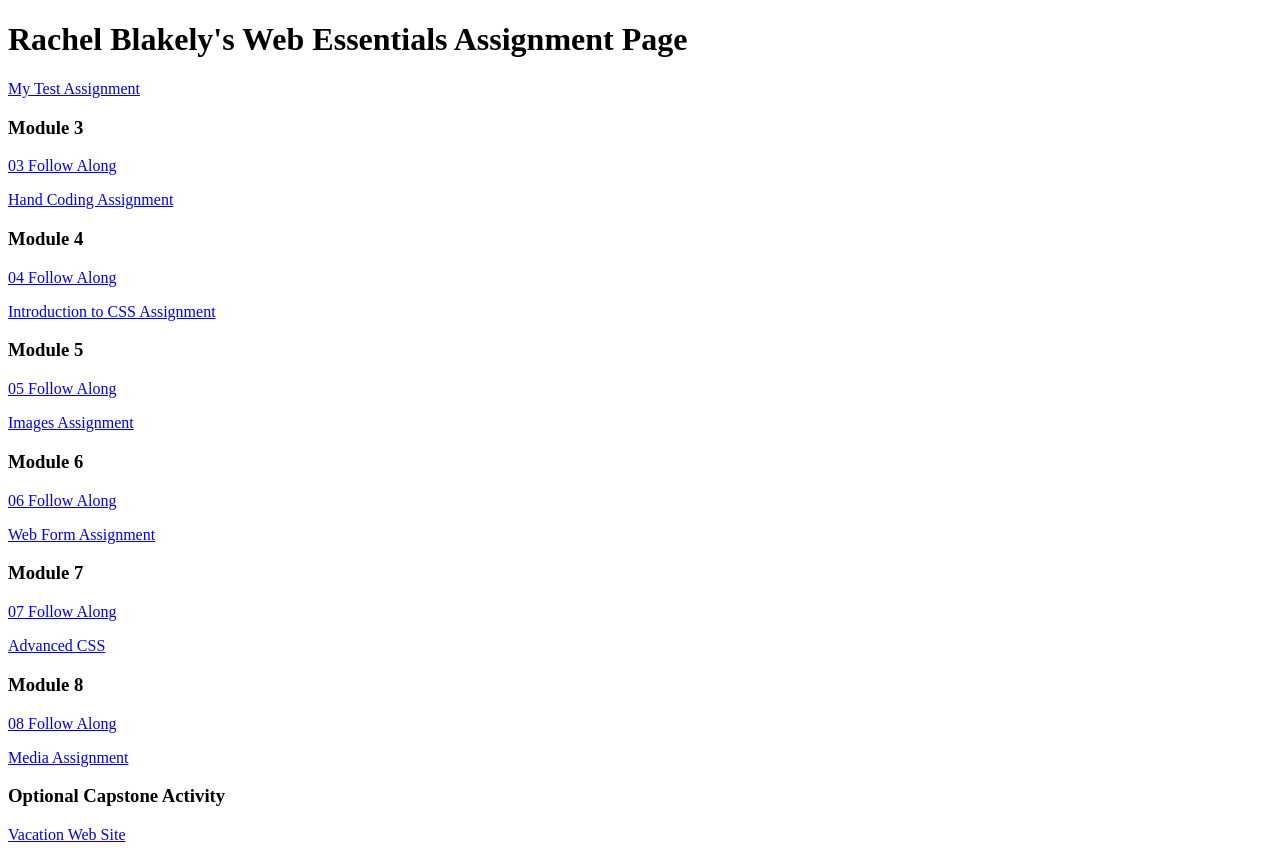
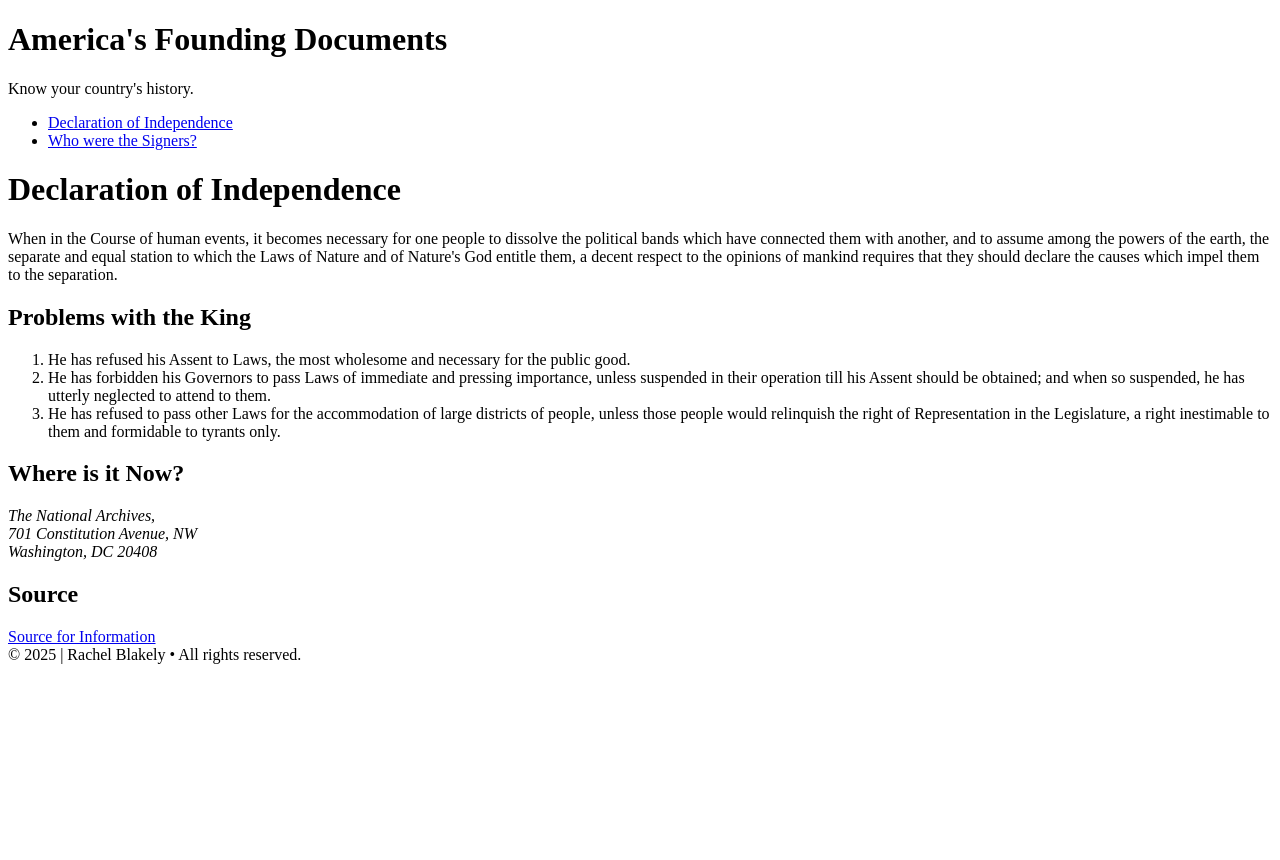
Before and after one commit to rachelblakely/DWDD1600, a plain HTML site: page index.html in a window 1280 px wide. After the commit the page ends 800 px from the top, so only its background shows below. Drawn offline with Linux system fonts and the light colour scheme.

Commit message:
upload The Declaration

```diff
--- a/index.html
+++ b/index.html
@@ -1,39 +1,66 @@
 <!DOCTYPE html>
 <html lang="en">
 <head>
+    <meta name="author" content="rachel blakely">
+    <meta name="description" content="Learn about the Declaration of Independence or founding documents.">
     <meta charset="UTF-8">
     <meta name="viewport" content="width=device-width, initial-scale=1.0">
-		<title>dwdd 1600 assignment list page</title>
+    <title>America's Founding Document: Declaration of Independence</title>
 </head>
+
+<!--This starts the main content of my page.-->
 <body>
-		<h1>Rachel Blakely's Web Essentials Assignment Page</h1>
-		<p><a href="01test">My Test Assignment</a></p>
 
-		<h3>Module 3</h3>
-		<p><a href="03follow-along">03 Follow Along</a></p>
-		<p><a href="03hand-coding">Hand Coding Assignment</a></p>
+<!--This is the header section.-->
+<header>
+    <h1>America's Founding Documents</h1>
+    <p>Know your country's history.<p>
+</header>
 
-		<h3>Module 4</h3>
-		<p><a href="04follow-along">04 Follow Along</a></p>
-		<p><a href="04intro-css">Introduction to CSS Assignment</a></p>
 
-		<h3>Module 5</h3>
-		<p><a href="05follow-along">05 Follow Along</a></p>
-		<p><a href="05images">Images Assignment</a></p>
+<!--This is the navigation section.-->
 
-		<h3>Module 6</h3>
-		<p><a href="06follow-along">06 Follow Along</a></p>
-		<p><a href="06form">Web Form Assignment</a></p>
+<nav>
+    <ul>
+        <li><a href="index.html">Declaration of Independence<a>
+        <li><a href="signers.html"> Who were the Signers?<a>
+    </ul>
+</nav>
 
-		<h3>Module 7</h3>
-		<p><a href="07follow-along">07 Follow Along</a></p>
-		<p><a href="07advanced-css">Advanced CSS</a></p>
+<!--This is the main section.-->
+<main>
+<h1>Declaration of Independence</h1>
+<p>When in the Course of human events, it becomes necessary for one people to dissolve the political bands which have connected them with another, and to assume among the powers of the earth, the separate and equal station to which the Laws of Nature and of Nature's God entitle them, a decent respect to the opinions of mankind requires that they should declare the causes which impel them to the separation.</p>
 
-		<h3>Module 8</h3>
-		<p><a href="08follow-along">08 Follow Along</a></p>
-		<p><a href="08media">Media Assignment</a></p>
+<h2>Problems with the King</h2>
 
-		<h3>Optional Capstone Activity</h3>
-		<p><a href="vacation">Vacation Web Site</a></p>
+<ol>
+    <li>He has refused his Assent to Laws, the most wholesome and necessary for the public good.</li>
+    <li>He has forbidden his Governors to pass Laws of immediate and pressing importance, unless suspended in their operation till his Assent should be obtained; and when so suspended, he has utterly neglected to attend to them.</li>
+    <li>He has refused to pass other Laws for the accommodation of large districts of people, unless those people would relinquish the right of Representation in the Legislature, a right inestimable to them and formidable to tyrants only.</li>
+</ol>
+
+<h2>Where is it Now?</h2>
+
+<address>
+    The National Archives,<br>
+    701 Constitution Avenue, NW<br>
+    Washington, DC 20408<br>
+</address>
+
+<h2>Source</h2>
+    <a href="https://visit.archives.gov/" target="_blank">Source for Information</a>
+
+</main>
+
+
+
+
+<!--This is the footer section.-->
+
+<footer>
+    &copy; 2025 | Rachel Blakely  &bull; All rights reserved.
+</footer>
+
 </body>
 </html>
```
Lines whose indentation alone changed are shown as unchanged.
